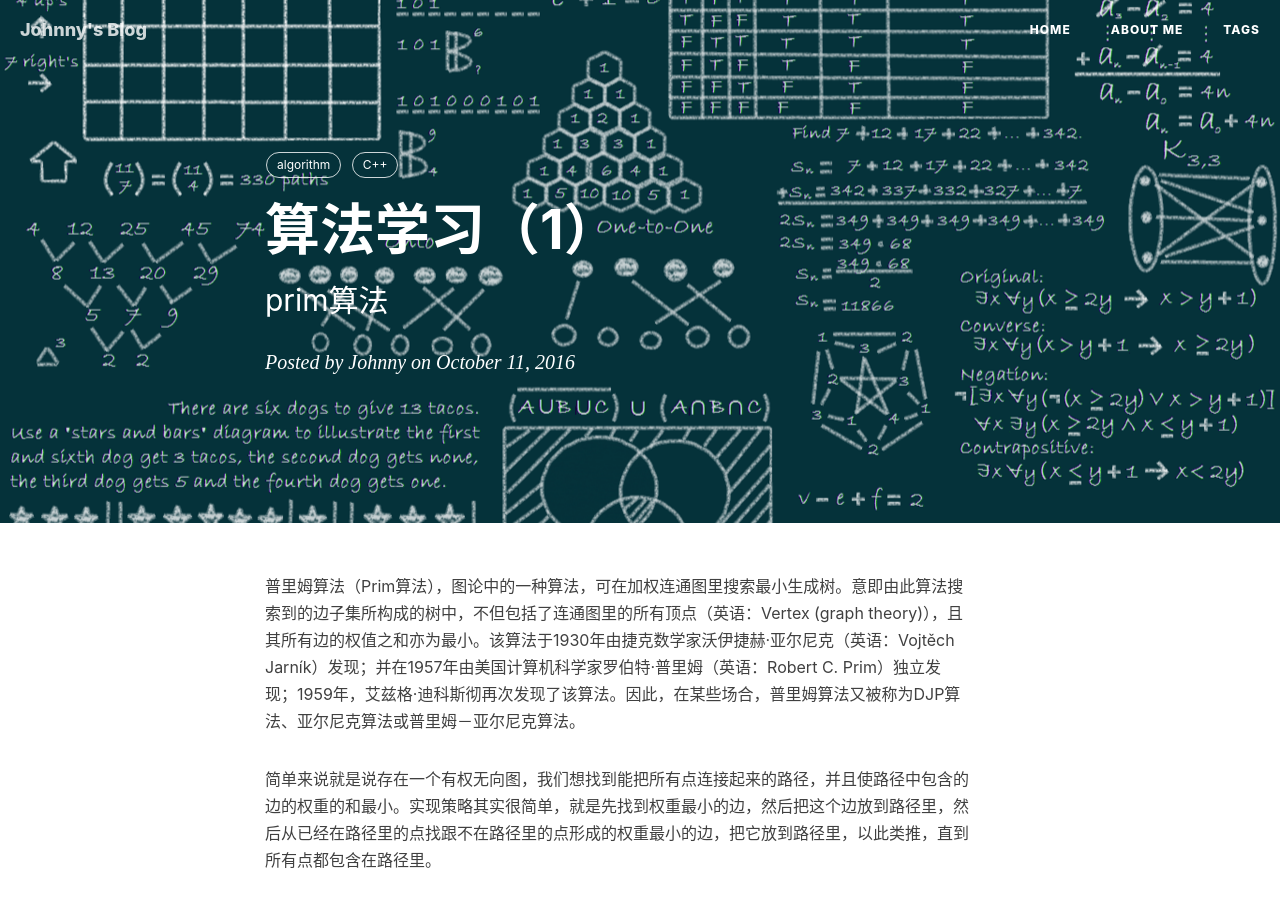
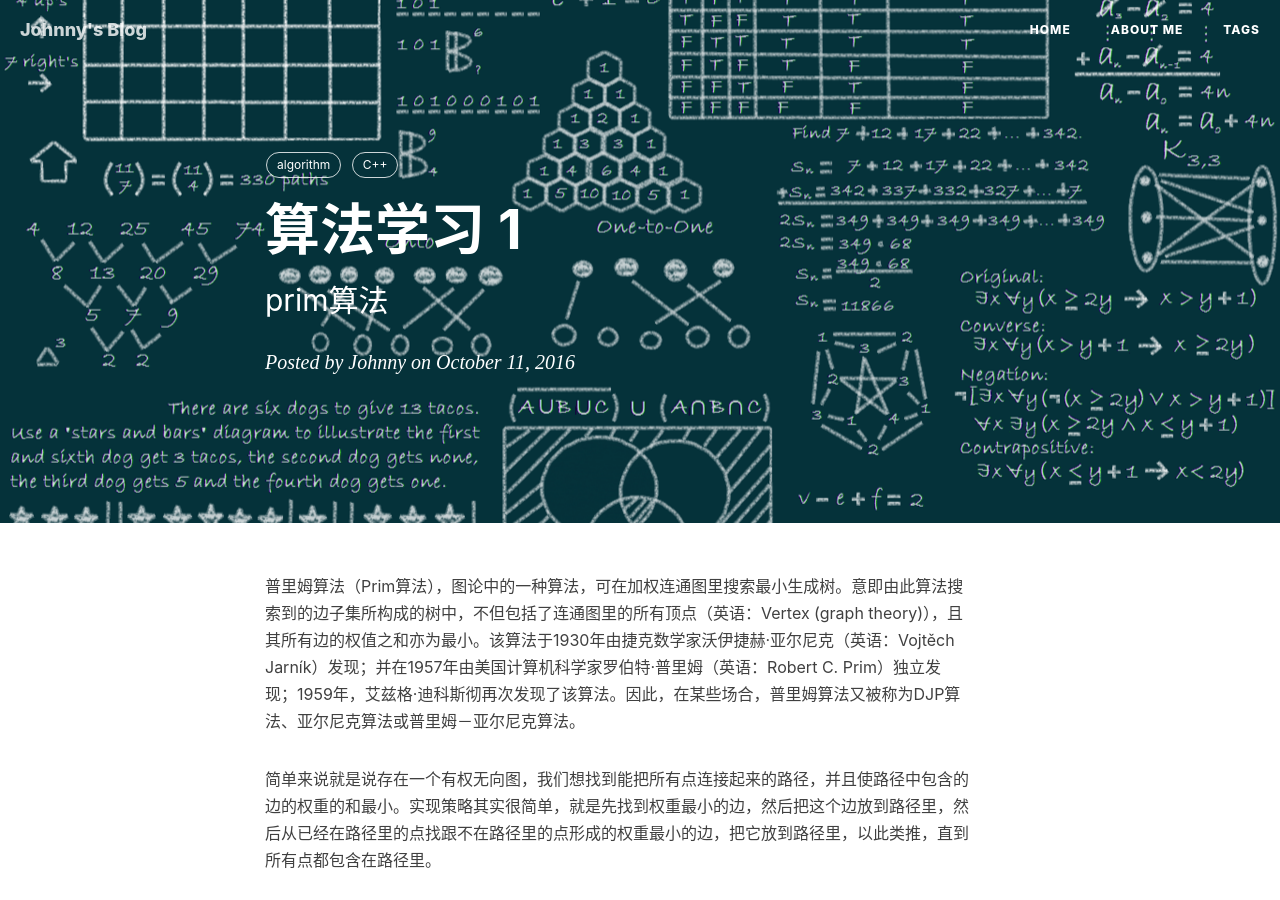
Before and after one commit to QiangXie/QiangXie.github.io, a Jekyll site: the page built from _posts/2016-10-11-algorithm-1.markdown, in a window 1280 px wide and 900 px high. Built offline with Jekyll 4.4.1, drawn with Linux system fonts in a browser that asks for light colours; nearby versions of some CDN libraries; comment, search, counter and statistics services are not loaded.

```diff
--- a/_posts/2016-10-11-algorithm-1.markdown
+++ b/_posts/2016-10-11-algorithm-1.markdown
@@ -1,6 +1,6 @@
 ---
 layout: post
-title: "算法学习（1）"
+title: "算法学习 1"
 subtitle: "prim算法"
 author: "Johnny"
 date: 2016-10-11 19:15:09
```
